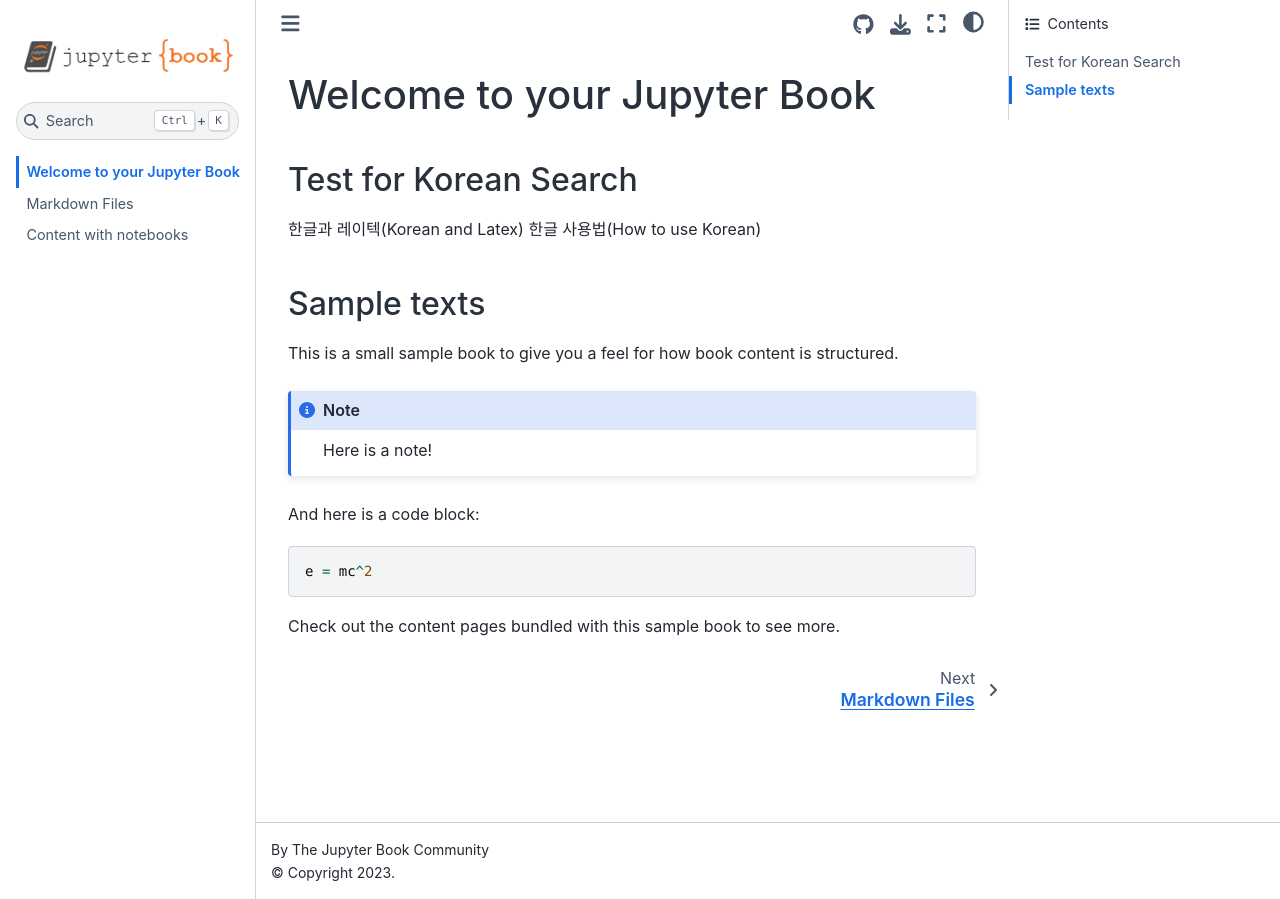
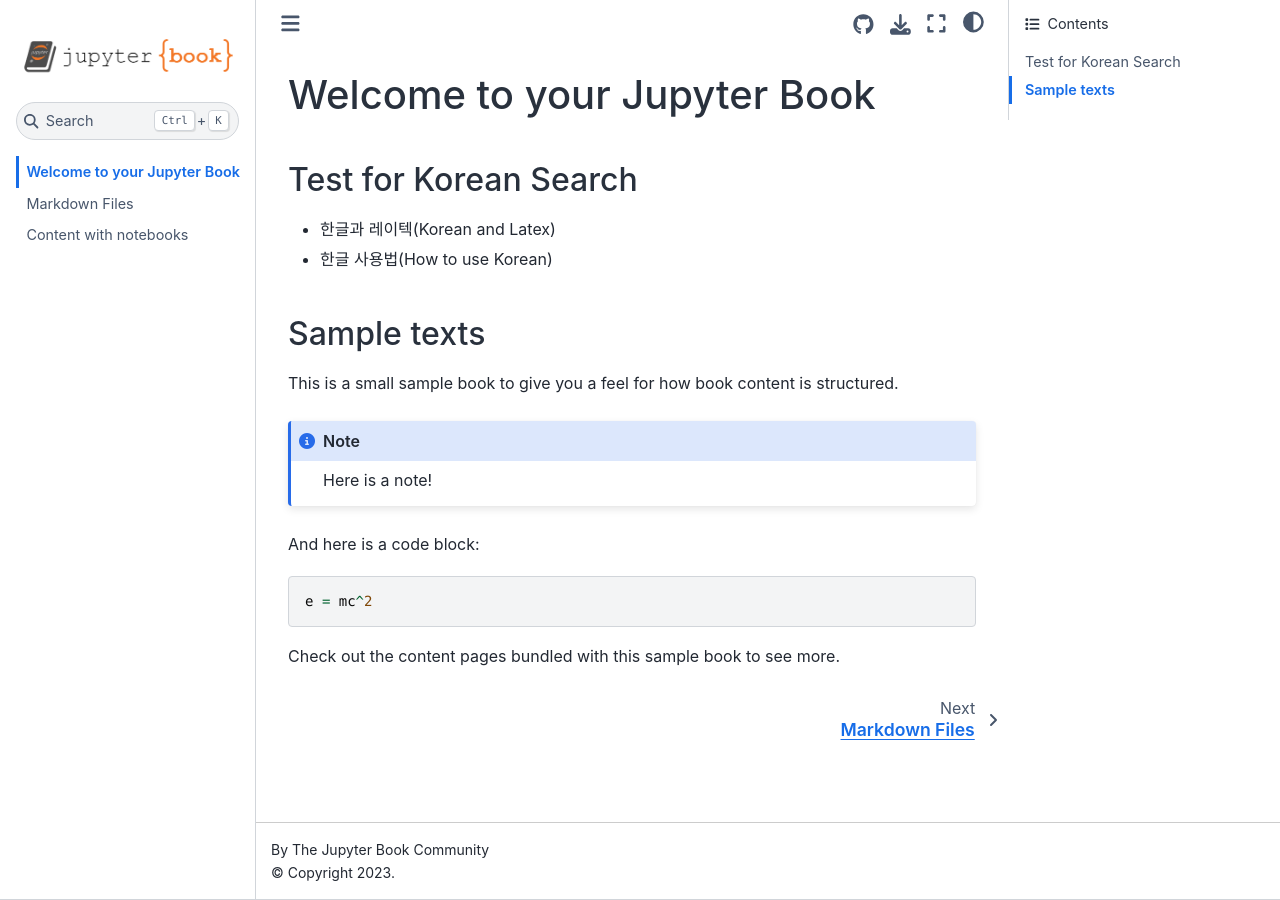
Before and after one commit to codingalzi/firstbook, a Jupyter Book: the page built from intro.md, in a window 1280 px wide. Built offline with Jupyter Book 1.0.4 settings and Sphinx 7.4.7 and the Sphinx Book theme 1.1.4, drawn with Linux system fonts in a browser that asks for light colours.

```diff
--- a/intro.md
+++ b/intro.md
@@ -2,8 +2,8 @@
 
 ## Test for Korean Search
 
-한글과 레이텍(Korean and Latex)
-한글 사용법(How to use Korean)
+- 한글과 레이텍(Korean and Latex)
+- 한글 사용법(How to use Korean)
 
 
 ## Sample texts
```
Also changed, not shown: 4 other files.
